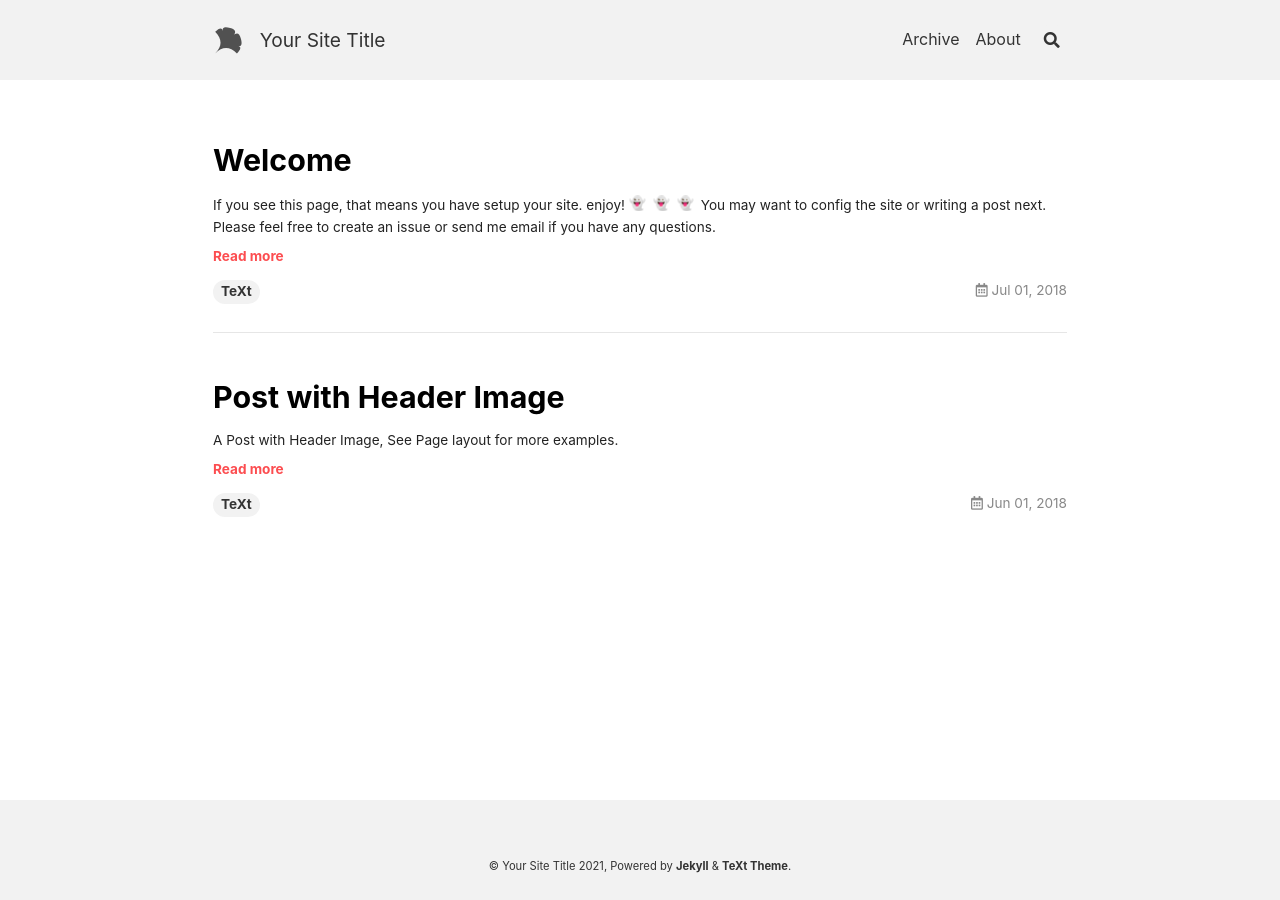
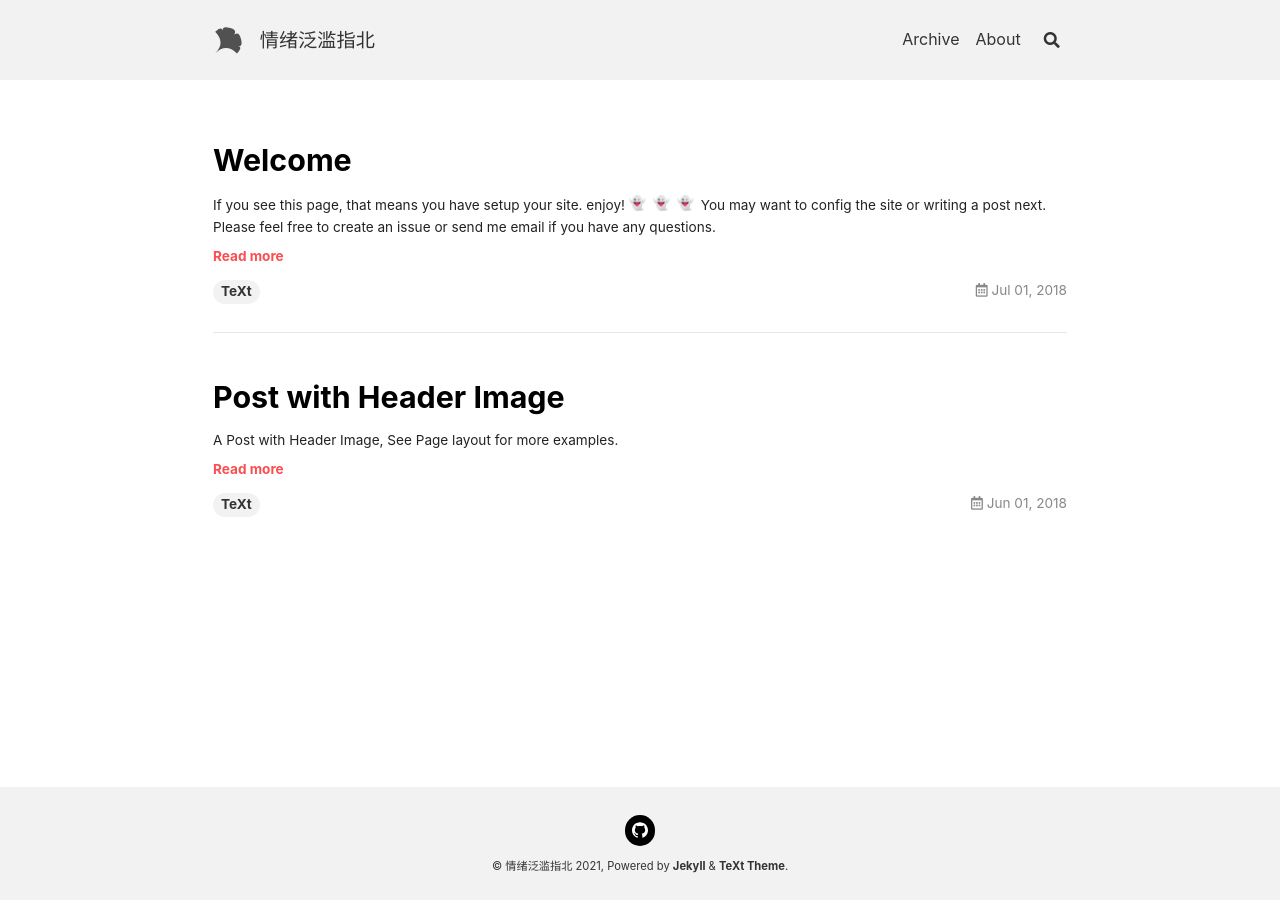
Before and after one commit to SincereJoy/SincereJoy.github.io, a Jekyll site: the page built from index.html, in a window 1280 px wide. Built offline with Jekyll 4.4.1, drawn with Linux system fonts in a browser that asks for light colours; nearby versions of some CDN libraries; emoji names are drawn with the system emoji font; the list of posts is cut into pages by our own code.

Commit message:
customize

```diff
--- a/_config.yml
+++ b/_config.yml
@@ -20,25 +20,25 @@ text_skin: default # "default" (default), "dark", "forest", "ocean", "chocolate"
 highlight_theme: default # "default" (default), "tomorrow", "tomorrow-night", "tomorrow-night-eighties", "tomorrow-night-blue", "tomorrow-night-bright"
 url     : # the base hostname & protocol for your site e.g. https://www.someone.com
 baseurl : # does not include hostname
-title   : Your Site Title
+title   : 情绪泛滥指北
 description: > # this means to ignore newlines until "Language & timezone"
-  Your Site Description
+
 
 
 ## => Language and Timezone
 ##############################
-lang: # the language of your site, default as "en"
-timezone: # see https://en.wikipedia.org/wiki/List_of_tz_database_time_zones for the available values
+lang: zh, en # the language of your site, default as "en"
+timezone: Asia/Shanghai# see https://en.wikipedia.org/wiki/List_of_tz_database_time_zones for the available values
 
 
 ## => Author and Social
 ##############################
 author:
   type      : # "person" (default), "organization"
-  name      : Your Name
+  name      : ZE
   url       :
   avatar    : # path or url of avatar image (square)
-  bio       : I am an amazing person.
+  bio       :
   email     :
   facebook  : # "user_name" the last part of your profile url, e.g. https://www.facebook.com/user_name
   twitter   : # "user_name" the last part of your profile url, e.g. https://twitter.com/user_name
@@ -49,7 +49,7 @@ author:
   zhihu     : # "user_name" the last part of your profile url, e.g. https://www.zhihu.com/people/user_name
   douban    : # "user_name" the last part of your profile url, e.g. https://www.douban.com/people/user_name
   linkedin  : # "user_name" the last part of your profile url, e.g. https://www.linkedin.com/in/user_name
-  github    : # "user_name" the last part of your profile url, e.g. https://github.com/user_name
+  github    : SincereJoy# "user_name" the last part of your profile url, e.g. https://github.com/user_name
   npm       : # "user_name" the last part of your profile url, e.g. https://www.npmjs.com/~user_name
 
 
@@ -84,14 +84,14 @@ toc:
 ## => Markdown Enhancements
 ##############################
 ## Mathjax
-mathjax: # false (default), true
-mathjax_autoNumber: # false (default), true
+mathjax: true # false (default), true
+mathjax_autoNumber: true # false (default), true
 
 ## Mermaid
-mermaid: # false (default), true
+mermaid: true # false (default), true
 
 ## Chart
-chart: # false (default), true
+chart: true # false (default), true
 
 
 ## => Paginate
```
